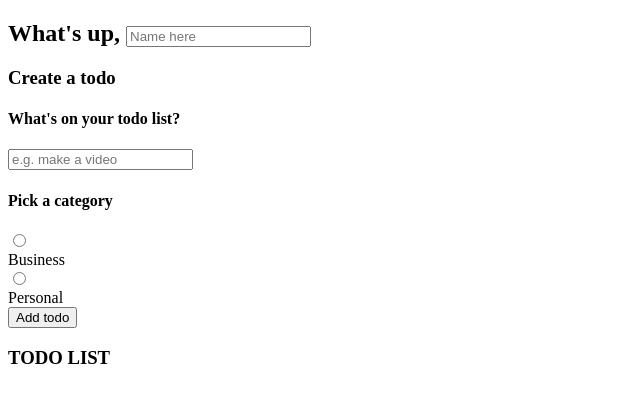
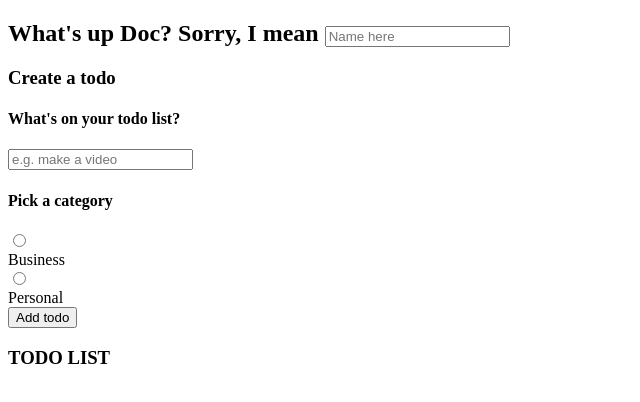
Before and after one commit to Detsibli/Todo-App, a Vue app: page / in a window 1280 px wide. Shown: the top 402 px of the page, without its empty margins (0-640 px from the left). Built offline with nearby package versions, Linux system fonts and the light colour scheme; the HTML template or start-up script is replaced by a standard one.

Commit message:
Trying to get this automated

```diff
--- a/src/App.vue
+++ b/src/App.vue
@@ -50,7 +50,8 @@ onMounted(() => {
   <main class="app">
     <section class="greeting">
       <h2 class="title">
-        What's up,
+        What's up Doc?
+        Sorry, I mean
         <input
           type="text"
           placeholder="Name here"
```
